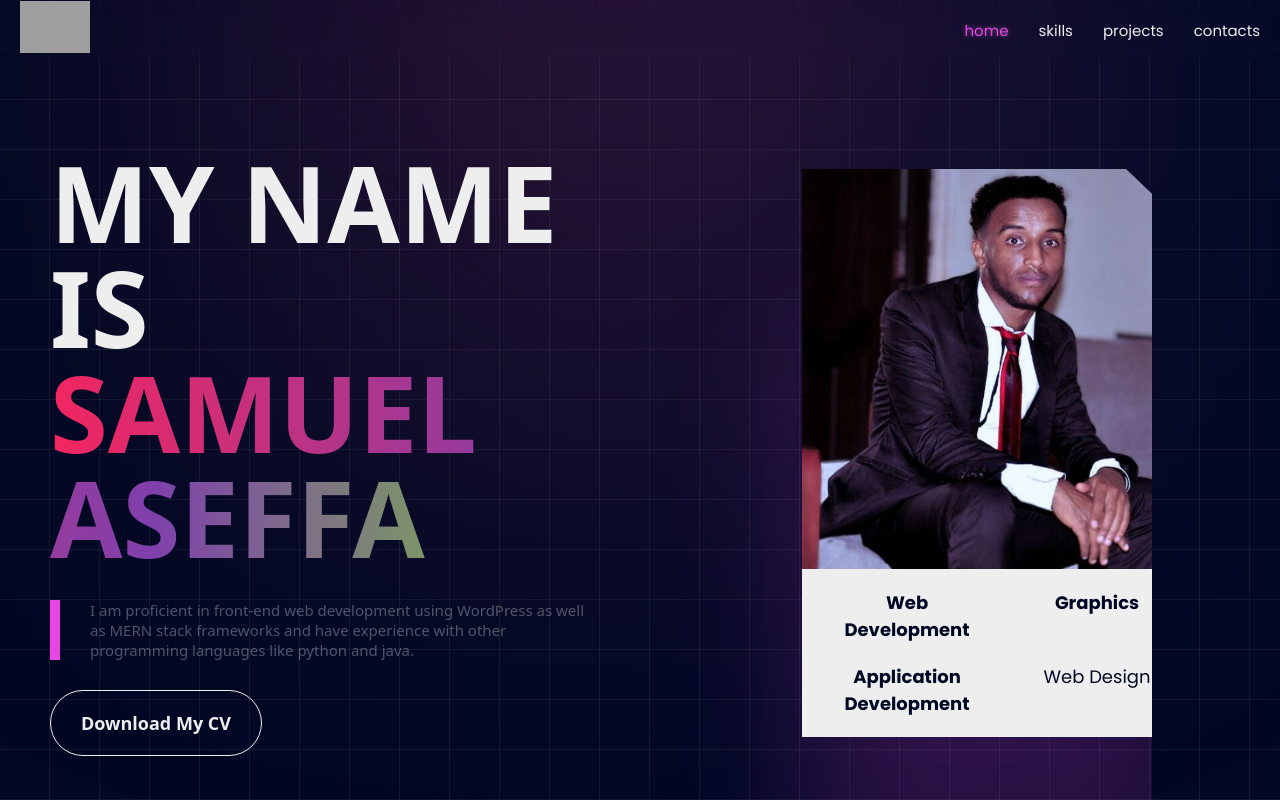
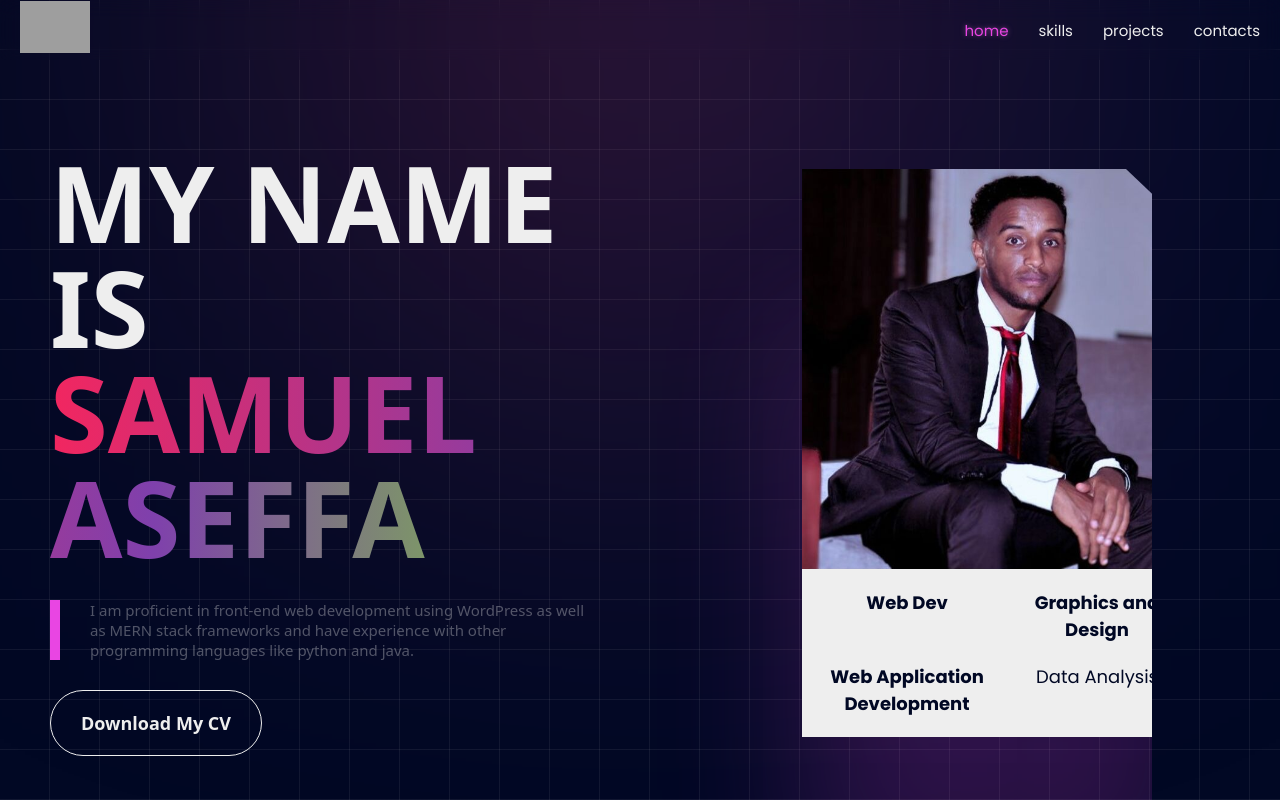
Before and after one commit to Sami-Ani/my-website, a React (Vite) app: page / in a window 1280 px wide. Shown: the top 800 px of the page. Built offline with nearby package versions, Linux system fonts and the light colour scheme; grey boxes are pictures that could not be loaded; a web font is replaced by a local one.

Commit message:
Update Home.jsx , updated text below avatar

```diff
--- a/src/components/Home.jsx
+++ b/src/components/Home.jsx
@@ -31,10 +31,10 @@ function Home() {
         <div className="card">
           <img src={avatar} alt="" />
           <div className="info">
-            <div>Web Development</div>
-            <div>Graphics</div>
-            <div>Application Development</div>
-            <div>Web Design</div>
+            <div>Web Dev</div>
+            <div>Graphics and Design</div>
+            <div>Web Application Development</div>
+            <div>Data Analysis</div>
           </div>
         </div>
       </div>
```
